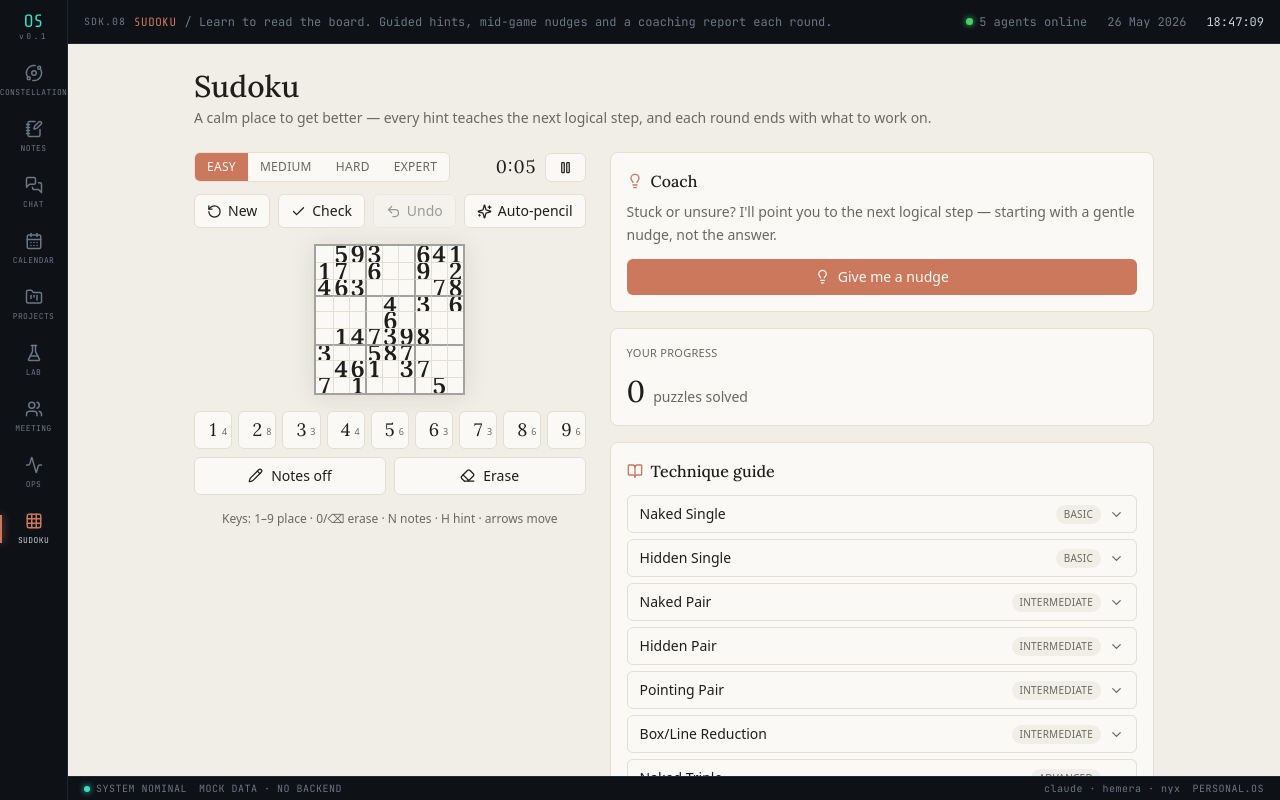
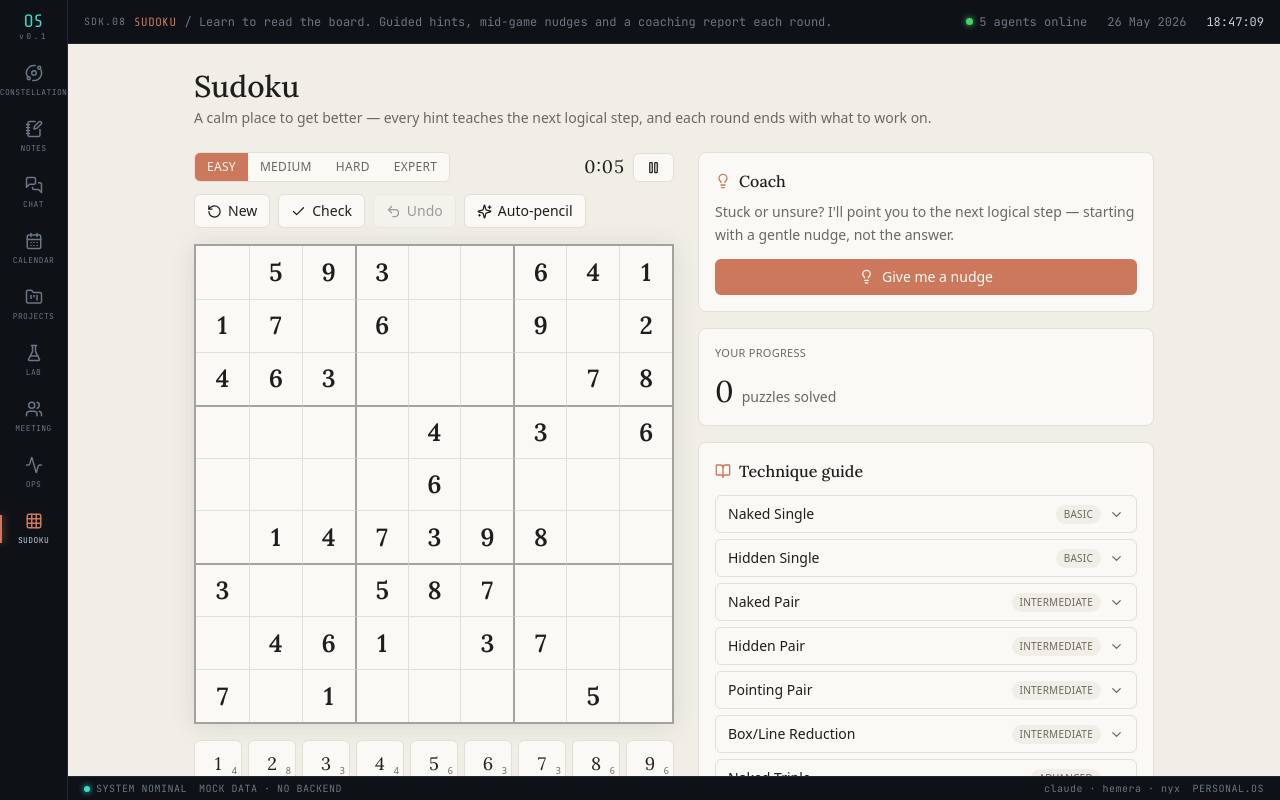
Before and after one commit to Gylvejaegersborg/BaseOStest, a React (Vite) app: page /sudoku in a window 1280 px wide. Built offline with nearby package versions, Linux system fonts and the light colour scheme.

Commit message:
Fix Sudoku board collapsing on desktop layout
flex-col items-center shrinks children to content width, so the board
column had no width to fill on lg screens. Give the column an explicit
clamped width and let the board wrapper take w-full.

```diff
--- a/src/pages/Sudoku.tsx
+++ b/src/pages/Sudoku.tsx
@@ -84,7 +84,7 @@ export function Sudoku() {
 
         <div className="flex flex-col gap-6 lg:flex-row lg:items-start">
           {/* Board column */}
-          <div className="flex flex-col items-center gap-4">
+          <div className="flex w-full flex-col items-center gap-4 lg:w-[clamp(17rem,38vw,30rem)] lg:shrink-0">
             <Controls
               difficulty={game.difficulty}
               elapsed={game.elapsed}
@@ -98,7 +98,7 @@ export function Sudoku() {
               onAutoPencil={game.autoPencil}
             />
 
-            <div className="relative">
+            <div className="relative w-full">
               <Board game={game} highlights={highlights} />
               {(game.paused || game.generating) && (
                 <div className="absolute inset-0 flex flex-col items-center justify-center gap-2 bg-claude-surface/90 backdrop-blur-sm">
```
